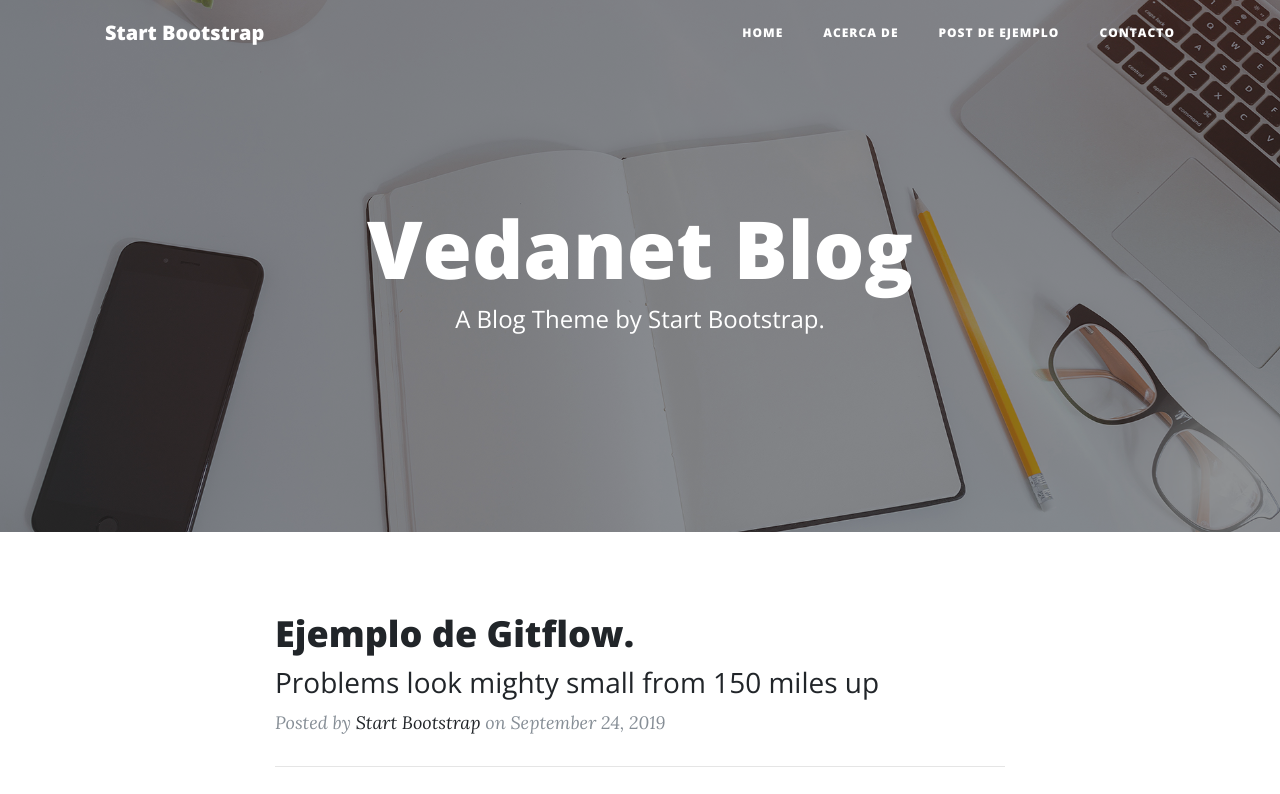
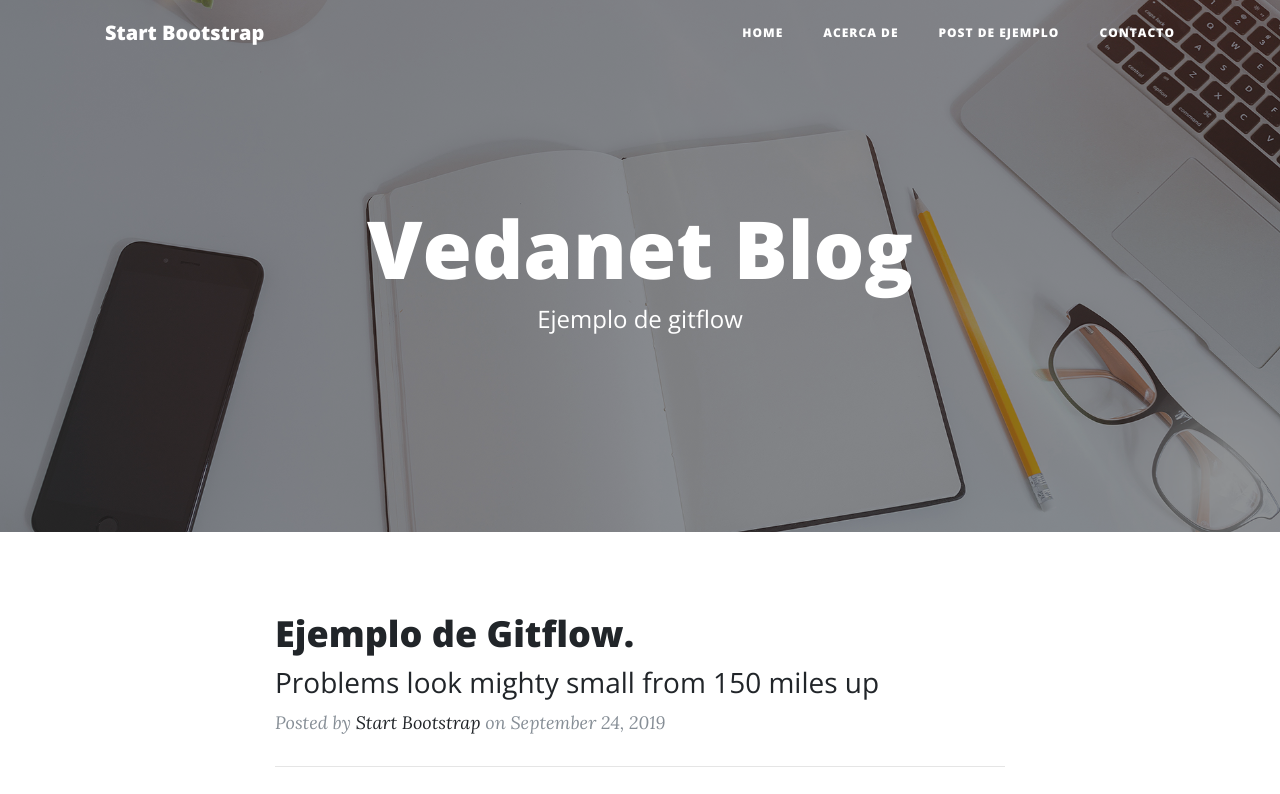
Before and after one commit to ivangrp1992/BlogExampleGitFlow, a website: page index.html in a window 1280 px wide. Shown: the top 794 px of the page. Drawn offline with nearby package versions, Linux system fonts and the light colour scheme.

Commit message:
gitflow-feature-stash: GItFlowLabel

```diff
--- a/index.html
+++ b/index.html
@@ -60,7 +60,7 @@
         <div class="col-lg-8 col-md-10 mx-auto">
           <div class="site-heading">
             <h1>Vedanet Blog</h1>
-            <span class="subheading">A Blog Theme by Start Bootstrap.</span>
+            <span class="subheading">Ejemplo de gitflow</span>
           </div>
         </div>
       </div>
```
